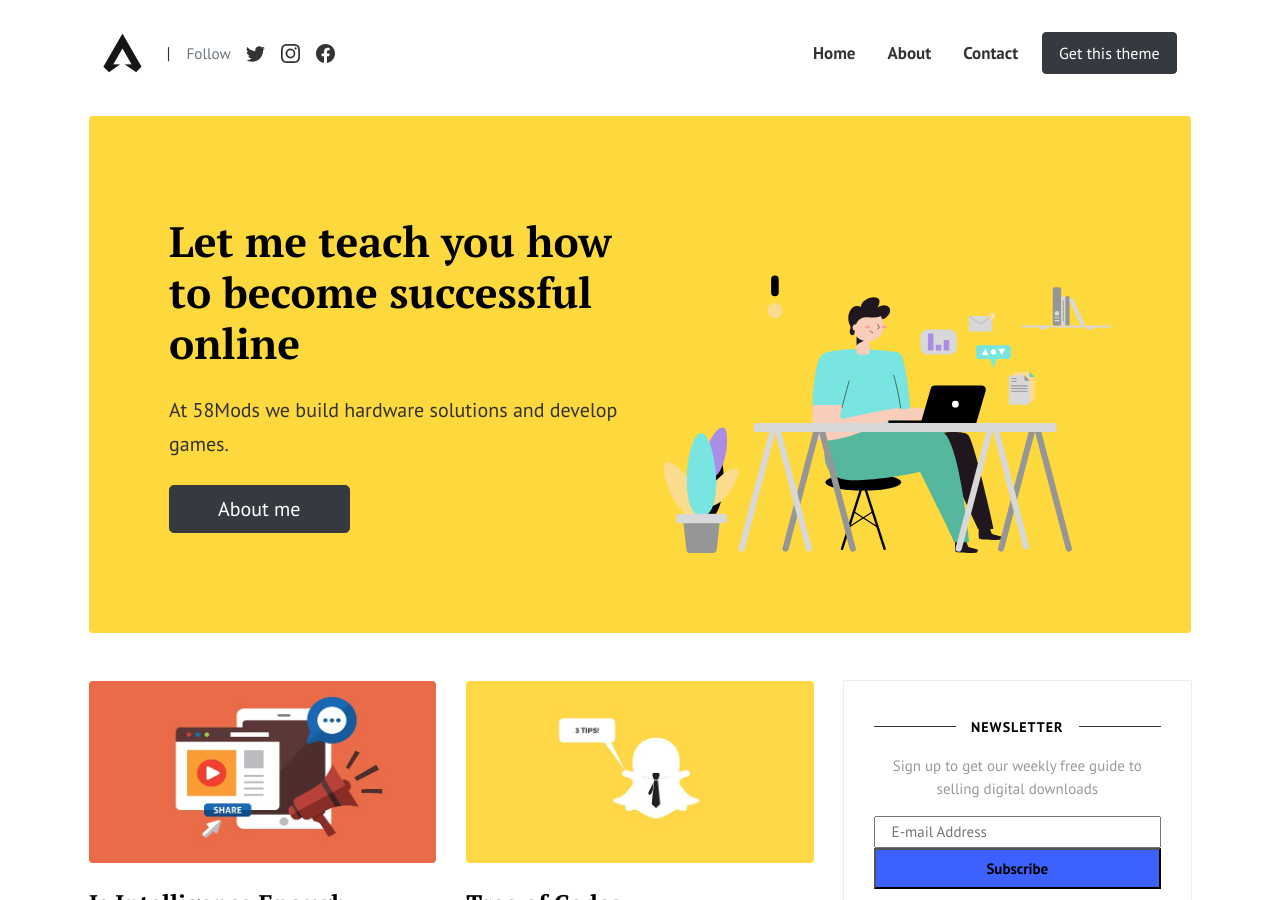
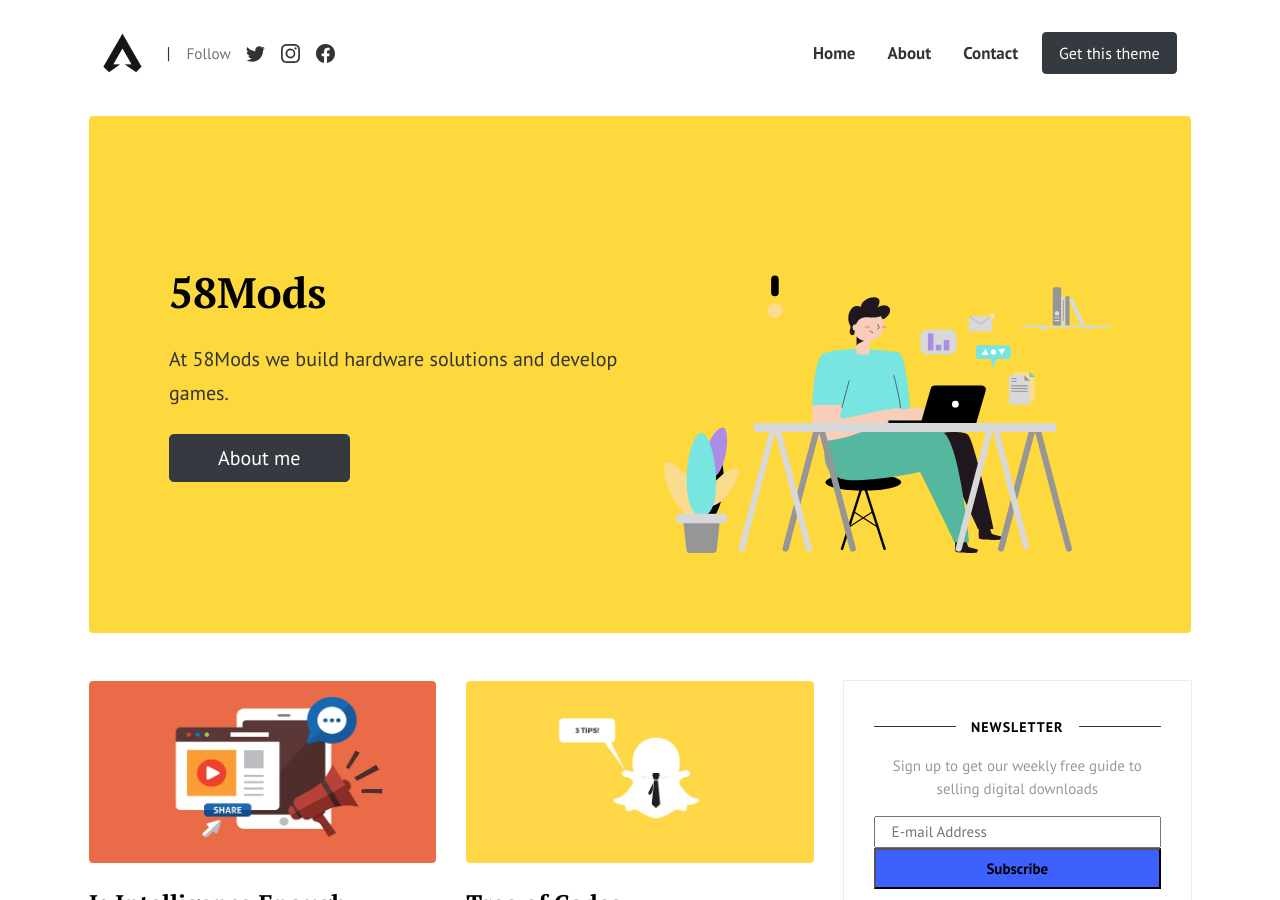
Before and after one commit to KariukiJonathan/58mods, a Jekyll site: the page built from index.html, in a window 1280 px wide and 900 px high. Built offline with Jekyll 4.4.1, drawn with Linux system fonts in a browser that asks for light colours; the list of posts is cut into pages by our own code; comment, search, counter and statistics services are not loaded.

Commit message:
Update index.html

```diff
--- a/index.html
+++ b/index.html
@@ -10,7 +10,7 @@
 <div class="rounded mb-5 hero">
   <div class="row align-items-center justify-content-between">
     <div class="col-md-6">
-      <h1 class="font-weight-bold mb-4 serif-font">Let me  teach you how to become successful online</h1>
+      <h1 class="font-weight-bold mb-4 serif-font">58Mods</h1>
       <p class="lead mb-4">At 58Mods we build hardware solutions and develop games.</p>
       <a href="{{site.baseurl}}/about" class="btn btn-dark text-white px-5 btn-lg">About me</a>
     </div>
```
